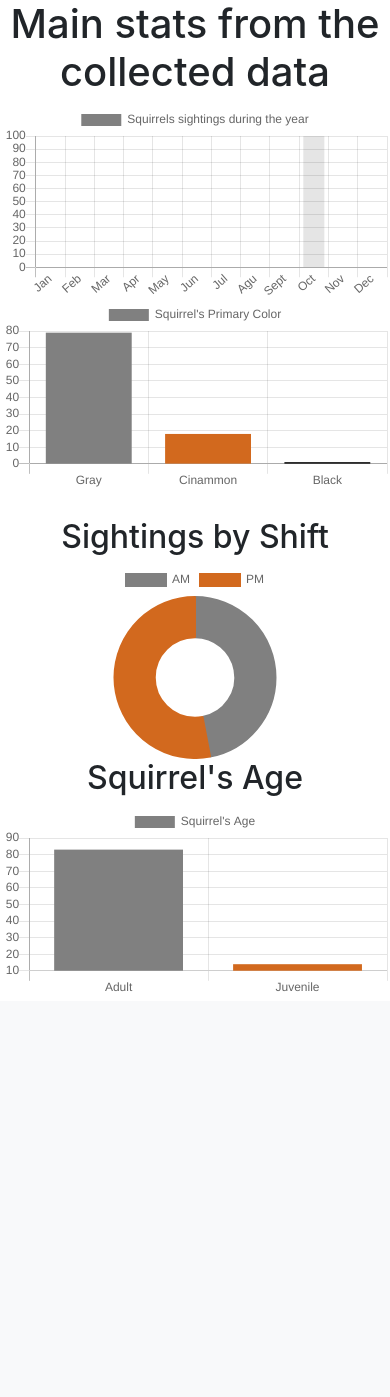
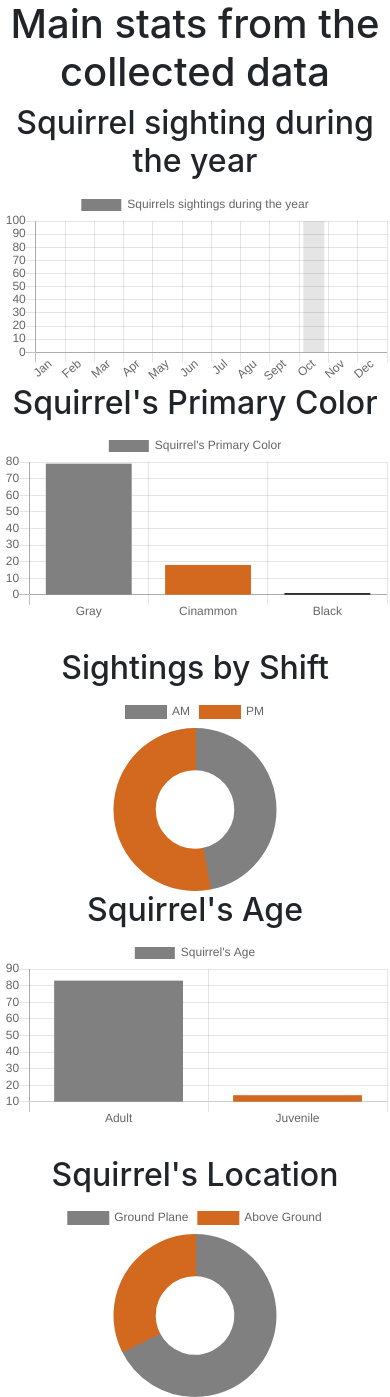
Before and after one commit to MaximilianoVedoya/Group25_TFA, a Django app: page / in a window 390 px wide. Shown: the part 56-1453 px from the top of the page. Before the commit the page ends 1047 px from the top, so only its background shows below. Run offline with Django 3.2, Linux system fonts and the light colour scheme; data comes from the database, SQL or seed files in the repository; some libraries are stand-ins or nearby versions.

Commit message:
Complete Stats section

```diff
--- a/sightings/views.py
+++ b/sightings/views.py
@@ -55,11 +55,21 @@ def home_view(request, *args,**kwargs):
 
     Shift=[shift_[i] for i in ["AM","PM"]]
 
+    #creates a pie chart to show location of squirrel
+    location_={"Ground Plane":0, "Above Ground":0}
+    for location_choice in ["Ground Plane","Above Ground"]:
+        for i in length:
+            if obj[i]["Location"]== location_choice:
+                location_[location_choice]+=1
+
+    Location=[location_[i] for i in ["Ground Plane","Above Ground"]]
+
     info={
         "siquirrel_month": list_squirrels,
         "primary_color": primary_color,
         "Age": Age,
-        "Shift":Shift
+        "Shift":Shift,
+        "Location":Location
 
     }
     return render(request,"home.html",info)
--- a/templates/home.html
+++ b/templates/home.html
@@ -9,9 +9,11 @@
 
 <div class="row">
     <div class="col-sm-6">
+            <h2 style="text-align: center;">Squirrel sighting during the year</h2>
     <canvas id="squirrels_month"></canvas>
     </div>
     <div class="col-sm-6">
+            <h2 style="text-align: center;">Squirrel's Primary Color</h2>
             <canvas id="Squirrel's Primary Color"></canvas>
     </div>
 </div>
@@ -25,6 +27,15 @@
             <h2 style="text-align: center;">Squirrel's Age</h2>
          <canvas id="Squirrel's Age"></canvas>
         </div>
+</div>
+
+<br>
+<div class="row">
+        <div class="col-sm-6">
+           <h2 style="text-align: center;">Squirrel's Location</h2>
+        <canvas id="Squirrel's Location"></canvas>
+        </div>
+
 </div>
 
 <script>
@@ -71,6 +82,15 @@ var title_4="Squirrel's Age"
 var type_4="bar"
 setchart(labels_4,data_4,name_4,title_4,type_4)
 
+"Graph 5 Percentage of Squirrels by location"
+var labels_5 = ["Ground Plane","Above Ground"];
+var data_5= {{Location}};
+var name_5= "Squirrel's Location"
+var title_5="Squirrel's Location"
+var type_5="doughnut"
+setchart(labels_5,data_5,name_5,title_5,type_5)
+
+
 function setchart(label_,data_,name_,title_,type_)
     {
         var ctx = document.getElementById(name_).getContext('2d');
```
